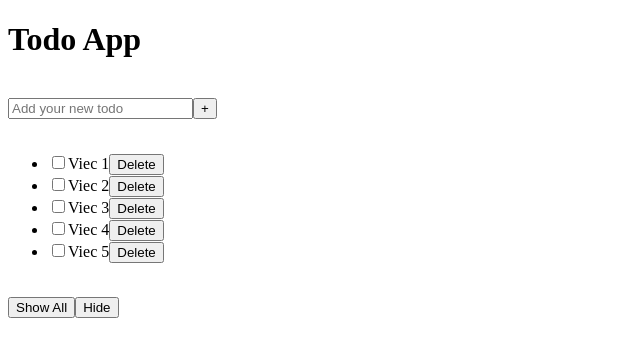
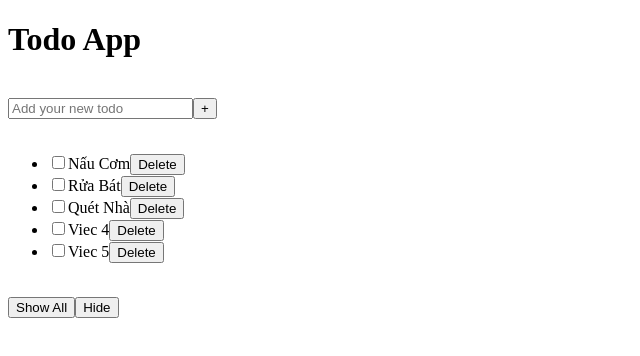
Before and after one commit to dominhloc/nuxt-demo, a Nuxt app: page / in a window 1280 px wide. Shown: the top 356 px of the page, without its empty margins (0-640 px from the left). Built offline with nearby package versions, Linux system fonts and the light colour scheme.

Commit message:
first commit

```diff
--- a/pages/index.vue
+++ b/pages/index.vue
@@ -6,9 +6,9 @@ let id = 0
 const newTodo = ref('')
 const hideCompleted = ref(false)
 const todos = ref([
-    { id: id++, text: 'Viec 1', done: false },
-    { id: id++, text: 'Viec 2', done: false },
-    { id: id++, text: 'Viec 3', done: false },
+    { id: id++, text: 'Nấu Cơm', done: false },
+    { id: id++, text: 'Rửa Bát', done: false },
+    { id: id++, text: 'Quét Nhà', done: false },
     { id: id++, text: 'Viec 4', done: false },
     { id: id++, text: 'Viec 5', done: false },
 ])
```
